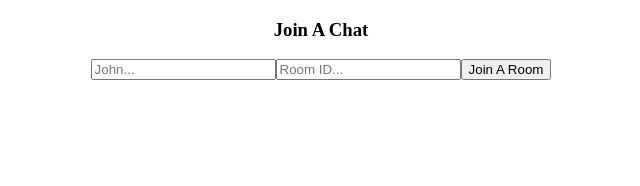
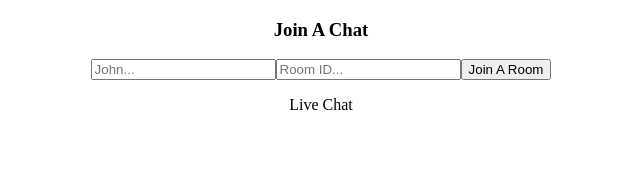
Before and after one commit to TemiFemi/liveChat, a React (Create React App) app in the folder client/: page / in a window 1280 px wide. Shown: the top 186 px of the page, without its empty margins (319-959 px from the left). Built offline with nearby package versions, Linux system fonts and the light colour scheme; no server answers.

Commit message:
Added Chat.js

```diff
--- a/client/src/App.js
+++ b/client/src/App.js
@@ -1,6 +1,7 @@
 import './App.css';
 import io from 'socket.io-client';
 import { useState } from "react"
+import Chat from './chat';
 
 const socket = io.connect("http://localhost:3001");
 function App() {
@@ -24,6 +25,8 @@ function App() {
         setRoom(event.target.value)
       }} />
       <button onClick={joinRoom} > Join A Room </button>
+
+      <Chat socket={socket} username={username} room={room} />
     </div>
   );
 }
--- /dev/null
+++ b/client/src/chat.js
@@ -0,0 +1,14 @@
+import React from 'react'
+
+function Chat(socket, username, room) {
+    return (
+        <div>
+            <div className="chat-header"> </div>
+            <p> Live Chat </p>
+            <div className="chat-body"> </div>
+            <div className="chat-footer"> </div>
+        </div>
+    )
+}
+
+export default Chat
```
